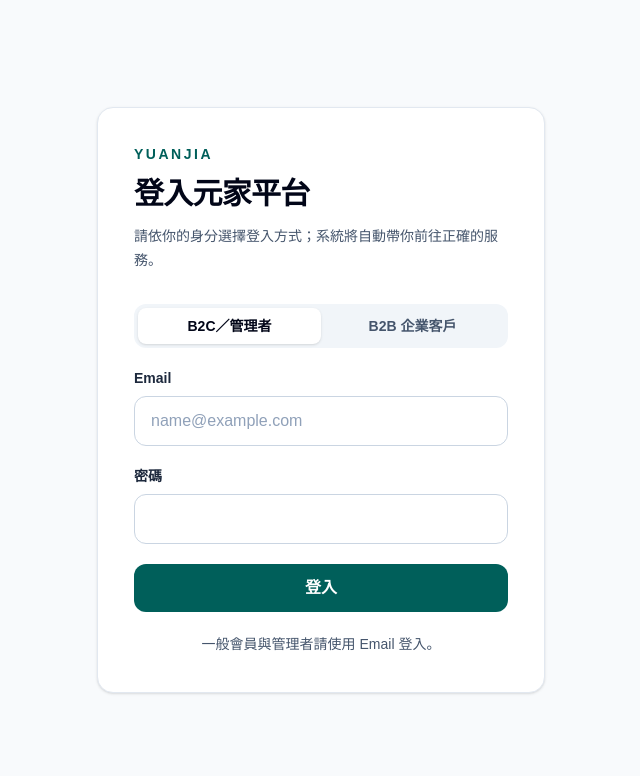
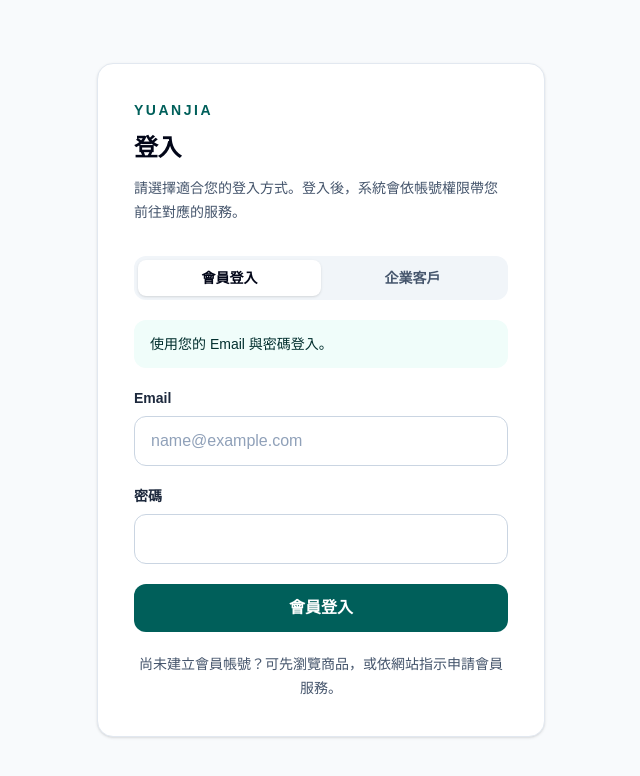
Before and after one commit to Cindy902121/yuanjia, a Next.js app: page /login in a window 1280 px wide. Shown: the top 776 px of the page, without its empty margins (319-959 px from the left). Built offline with nearby package versions, Linux system fonts and the light colour scheme.

Commit message:
feat(login): refine member and business login UX

```diff
--- a/src/app/login/login-form.tsx
+++ b/src/app/login/login-form.tsx
@@ -9,10 +9,35 @@ type LoginResponse = {
   redirectTo?: string;
 };
 
+const modeContent = {
+  email: {
+    description: "使用您的 Email 與密碼登入。",
+    identifierLabel: "Email",
+    identifierPlaceholder: "name@example.com",
+    submitLabel: "會員登入",
+  },
+  "customer-code": {
+    description: "供已開通的合作客戶使用，請輸入企業客戶代碼與密碼。",
+    identifierLabel: "企業客戶代碼",
+    identifierPlaceholder: "例如：B2B-TEST-001",
+    submitLabel: "企業客戶登入",
+  },
+} satisfies Record<
+  LoginMode,
+  {
+    description: string;
+    identifierLabel: string;
+    identifierPlaceholder: string;
+    submitLabel: string;
+  }
+>;
+
 export function LoginForm() {
   const [mode, setMode] = useState<LoginMode>("email");
   const [isSubmitting, setIsSubmitting] = useState(false);
   const [message, setMessage] = useState("");
+  const content = modeContent[mode];
+  const isEmail = mode === "email";
 
   async function handleSubmit(event: FormEvent<HTMLFormElement>) {
     event.preventDefault();
@@ -39,43 +64,42 @@ export function LoginForm() {
     window.location.assign(result.redirectTo);
   }
 
-  const isEmail = mode === "email";
+  function chooseMode(nextMode: LoginMode) {
+    setMode(nextMode);
+    setMessage("");
+  }
 
   return (
     <form className="mt-8 space-y-5" onSubmit={handleSubmit}>
       <fieldset className="grid grid-cols-2 rounded-xl bg-slate-100 p-1" disabled={isSubmitting}>
-        <legend className="sr-only">登入身分</legend>
+        <legend className="sr-only">選擇登入方式</legend>
         <button
           aria-pressed={isEmail}
-          className={`rounded-lg px-3 py-2 text-sm font-semibold transition ${
-            isEmail ? "bg-white text-slate-950 shadow-sm" : "text-slate-600"
+          className={`rounded-lg px-3 py-2 text-sm font-semibold transition focus-visible:outline-2 focus-visible:outline-offset-2 focus-visible:outline-teal-700 ${
+            isEmail ? "bg-white text-slate-950 shadow-sm" : "text-slate-600 hover:text-slate-950"
           }`}
-          onClick={() => {
-            setMode("email");
-            setMessage("");
-          }}
+          onClick={() => chooseMode("email")}
           type="button"
         >
-          B2C／管理者
+          會員登入
         </button>
         <button
           aria-pressed={!isEmail}
-          className={`rounded-lg px-3 py-2 text-sm font-semibold transition ${
-            !isEmail ? "bg-white text-slate-950 shadow-sm" : "text-slate-600"
+          className={`rounded-lg px-3 py-2 text-sm font-semibold transition focus-visible:outline-2 focus-visible:outline-offset-2 focus-visible:outline-teal-700 ${
+            !isEmail ? "bg-white text-slate-950 shadow-sm" : "text-slate-600 hover:text-slate-950"
           }`}
-          onClick={() => {
-            setMode("customer-code");
-            setMessage("");
-          }}
+          onClick={() => chooseMode("customer-code")}
           type="button"
         >
-          B2B 企業客戶
+          企業客戶
         </button>
       </fieldset>
 
+      <p className="rounded-xl bg-teal-50 px-4 py-3 text-sm leading-6 text-teal-950">{content.description}</p>
+
       <div>
         <label className="block text-sm font-semibold text-slate-800" htmlFor="identifier">
-          {isEmail ? "Email" : "客戶代碼"}
+          {content.identifierLabel}
         </label>
         <input
           autoComplete={isEmail ? "email" : "username"}
@@ -83,7 +107,7 @@ export function LoginForm() {
           id="identifier"
           key={mode}
           name="identifier"
-          placeholder={isEmail ? "name@example.com" : "例如：B2B-TEST-001"}
+          placeholder={content.identifierPlaceholder}
           required
           type={isEmail ? "email" : "text"}
         />
@@ -110,17 +134,17 @@ export function LoginForm() {
       ) : null}
 
       <button
-        className="w-full rounded-xl bg-teal-800 px-4 py-3 font-semibold text-white transition hover:bg-teal-900 disabled:cursor-not-allowed disabled:bg-slate-400"
+        className="w-full rounded-xl bg-teal-800 px-4 py-3 font-semibold text-white transition hover:bg-teal-900 focus-visible:outline-2 focus-visible:outline-offset-2 focus-visible:outline-teal-700 disabled:cursor-not-allowed disabled:bg-slate-400"
         disabled={isSubmitting}
         type="submit"
       >
-        {isSubmitting ? "登入中…" : "登入"}
+        {isSubmitting ? "登入中…" : content.submitLabel}
       </button>
 
       <p className="text-center text-sm leading-6 text-slate-600">
         {isEmail
-          ? "一般會員與管理者請使用 Email 登入。"
-          : "企業客戶請使用公司提供的客戶代碼與共用密碼。"}
+          ? "尚未建立會員帳號？可先瀏覽商品，或依網站指示申請會員服務。"
+          : "尚未取得企業客戶代碼？請聯繫元家業務窗口協助開通。"}
       </p>
     </form>
   );
--- a/src/app/login/page.tsx
+++ b/src/app/login/page.tsx
@@ -12,9 +12,9 @@ export default function LoginPage() {
     <main className="flex min-h-screen items-center justify-center bg-slate-50 px-5 py-10">
       <section className="w-full max-w-md rounded-2xl border border-slate-200 bg-white p-7 shadow-sm sm:p-9">
         <p className="text-sm font-semibold tracking-[0.18em] text-teal-800">YUANJIA</p>
-        <h1 className="mt-3 text-3xl font-bold tracking-tight text-slate-950">登入元家平台</h1>
+        <h1 className="mt-3 text-2xl font-bold tracking-tight text-slate-950">登入</h1>
         <p className="mt-3 text-sm leading-6 text-slate-600">
-          請依你的身分選擇登入方式；系統將自動帶你前往正確的服務。
+          請選擇適合您的登入方式。登入後，系統會依帳號權限帶您前往對應的服務。
         </p>
         <LoginForm />
       </section>
```
